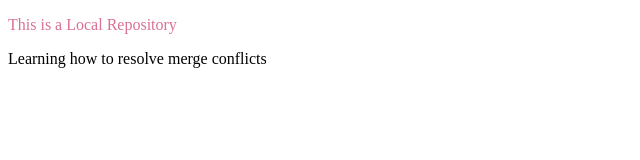
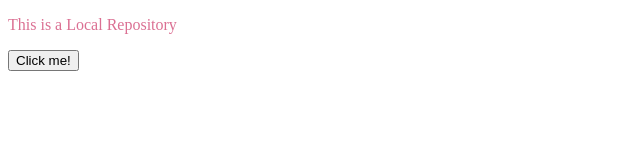
Before and after one commit to simranKaur68/localrepo, a plain HTML site: page index.html in a window 1280 px wide. Shown: the whole page, without its empty margins (0-640 px from the left). Drawn offline with Linux system fonts and the light colour scheme.

Commit message:
added a button in new1

```diff
--- a/index.html
+++ b/index.html
@@ -8,6 +8,6 @@
 </head>
 <body>
     <p class="text">This is a Local Repository</p>
-    <p>Learning how to resolve merge conflicts</p>
+    <button>Click me!</button>
 </body>
 </html>
```
